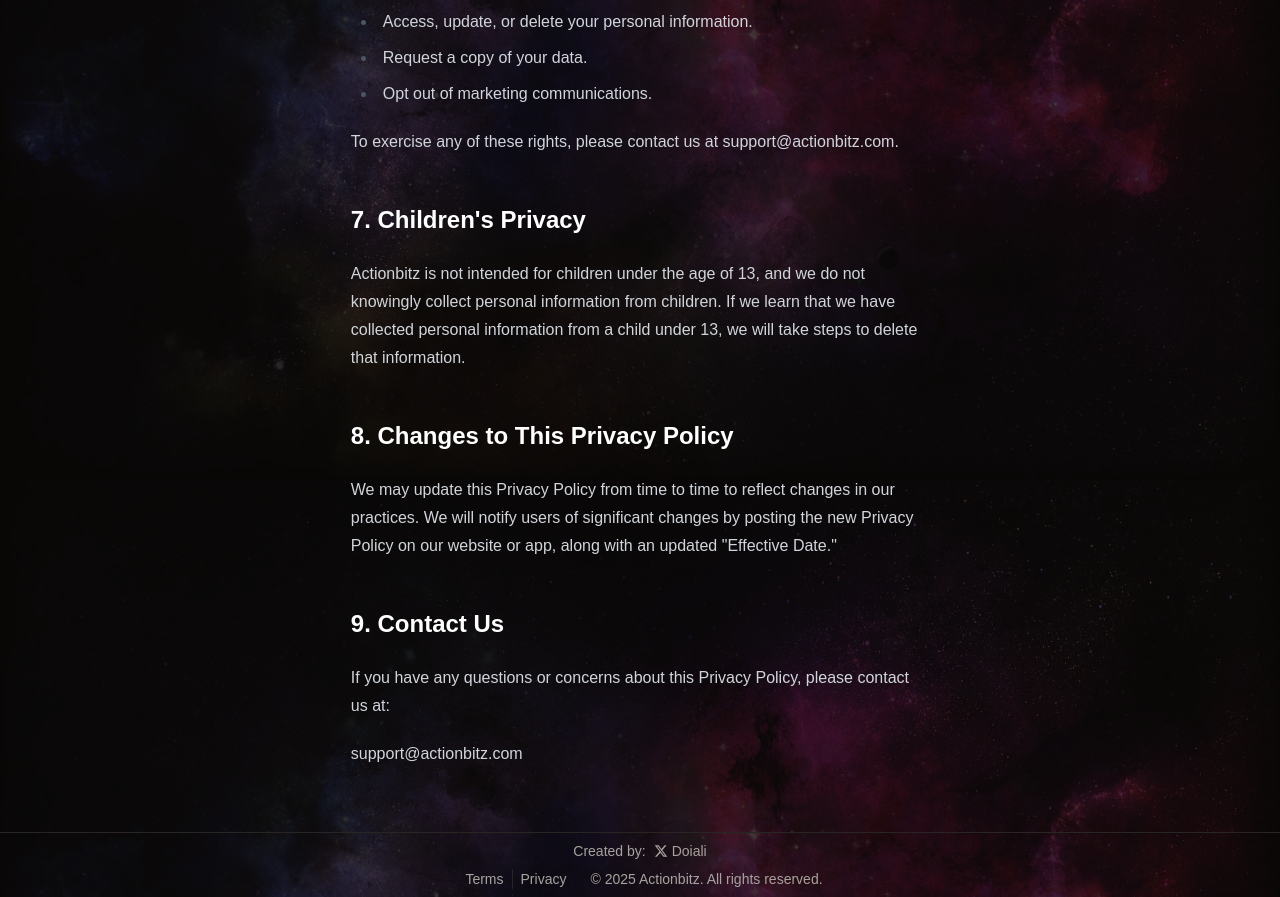
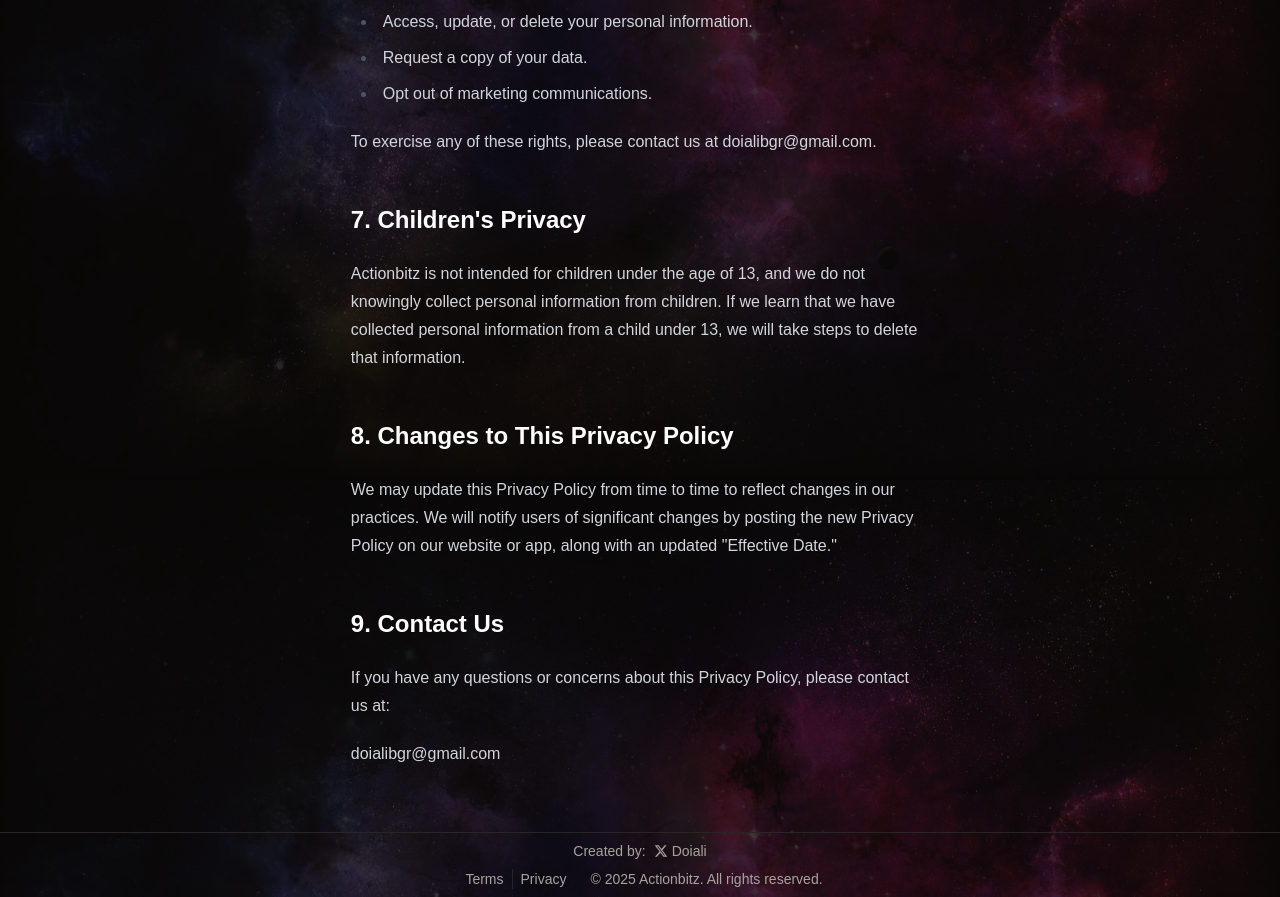
Before and after one commit to doiali/actionbitz, a Next.js app: page /privacy-policy in a window 1280 px wide. Shown: the part 1920-2817 px from the top of the page. Built offline with nearby package versions, Linux system fonts and the light colour scheme.

Commit message:
fix (app): change support email

```diff
--- a/src/app/(public-app)/privacy-policy/privacy-policy.mdx
+++ b/src/app/(public-app)/privacy-policy/privacy-policy.mdx
@@ -42,7 +42,7 @@
 - Request a copy of your data.
 - Opt out of marketing communications.
 
-To exercise any of these rights, please contact us at support@actionbitz.com.
+To exercise any of these rights, please contact us at doialibgr@gmail.com.
 
 ## 7. Children's Privacy
 
@@ -56,4 +56,4 @@
 
 If you have any questions or concerns about this Privacy Policy, please contact us at:
 
-support@actionbitz.com
+doialibgr@gmail.com
--- a/src/app/(public-app)/terms-of-service/terms-of-service.mdx
+++ b/src/app/(public-app)/terms-of-service/terms-of-service.mdx
@@ -45,7 +45,7 @@
 
 ## 9. Termination of Account
 
-We may suspend or terminate your account if you violate these Terms of Service. You may also terminate your account at any time by contacting us at **support@actionbitz.com**. Upon termination, you may lose access to your account and its contents.
+We may suspend or terminate your account if you violate these Terms of Service. You may also terminate your account at any time by contacting us at **doialibgr@gmail.com**. Upon termination, you may lose access to your account and its contents.
 
 ## 10. Limitation of Liability
 
@@ -65,4 +65,4 @@
 
 ## 14. Contact Us
 
-If you have any questions or concerns about these Terms of Service, please contact us at **support@actionbitz.com**.
+If you have any questions or concerns about these Terms of Service, please contact us at **doialibgr@gmail.com**.
--- a/src/components/feedback-page.tsx
+++ b/src/components/feedback-page.tsx
@@ -5,7 +5,7 @@
     <div className="w-full max-w-3xl flex mx-auto px-4 py-4 pb-12">
       <div className="prose dark:prose-invert">
         <h1 className="text-3xl font-bold mb-8">We Value Your Feedback!</h1>
-        <p>Email: <a href="mailto:support@actionbitz.com">support@actionbitz.com</a> </p>
+        <p>Email: <a href="mailto:doialibgr@gmail.com">doialibgr@gmail.com</a> </p>
         <p>We’re always looking to make Actionbitz better. Got an idea or suggestion? Drop us a message and let us know how we can improve your experience. Your thoughts help shape the future of the app!</p>
       </div>
     </div>
--- a/src/components/support-page.tsx
+++ b/src/components/support-page.tsx
@@ -5,7 +5,7 @@
     <div className="w-full max-w-3xl flex mx-auto px-4 py-4 pb-12">
       <div className="prose dark:prose-invert">
         <h1 className="text-3xl font-bold mb-8">Support</h1>
-        <p>Email: <a href="mailto:support@actionbitz.com">support@actionbitz.com</a> </p>
+        <p>Email: <a href="mailto:doialibgr@gmail.com">doialibgr@gmail.com</a> </p>
         <p>Feel free to reachout to us. Seriously, don’t hesitate—we’re nice people. Remember: no question is too small, and no todo is too big for Actionbitz!</p>
       </div>
     </div>
```
